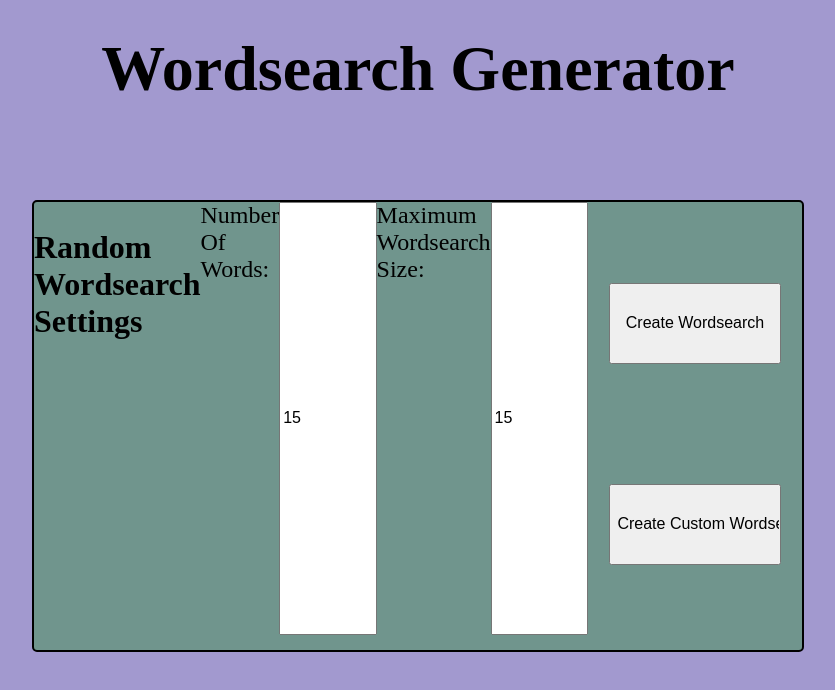
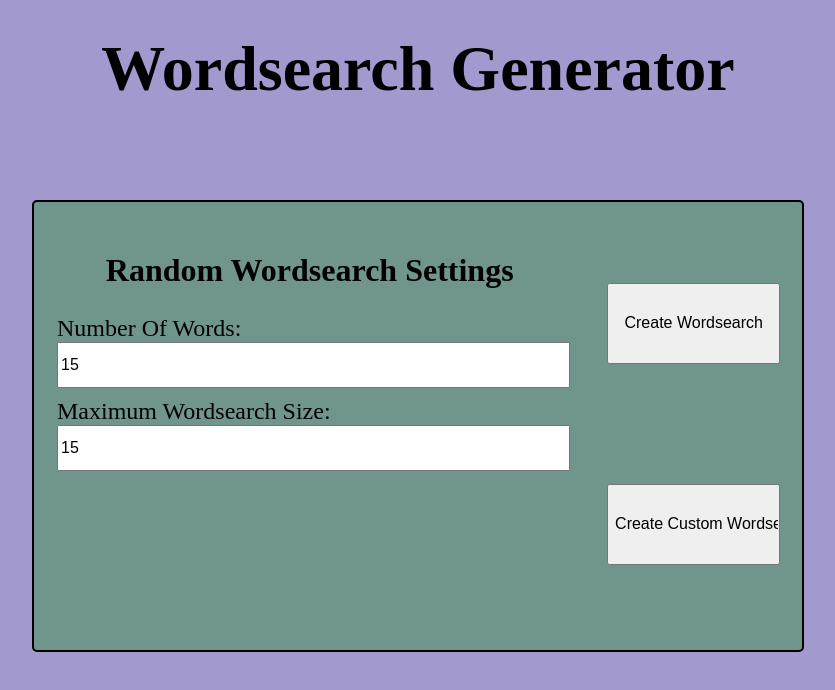
Before and after one commit to Defalt0402/wordsearchGenerator, a plain HTML site: page index.html in a window 1280 px wide. Both pictures are taken after a click on the button "Create Random Wordsearch". Shown: the whole page, without its empty margins (222-1057 px from the left). Drawn offline with nearby package versions, Linux system fonts and the light colour scheme.

Commit message:
Fix words not appearing correctly in list. Add file to place completed search on new page

```diff
--- a/generate.js
+++ b/generate.js
@@ -246,10 +246,14 @@ function drawSearch(){
       textSize(24);
       fill(200);
       stroke(0);
-      console.log(usedWords[i]);
+      console.log(i);
       text(usedWords[i], RX + wordSeperationX + (j * wordSeperationX), 140 + wordSeperationY + (Math.floor(i/2) * wordSeperationY));
       i++;
+      if (i >= usedWords.length) {
+          break;
+      }
     }
+    i--;
   }
 }
 
@@ -273,9 +277,10 @@ customForm.addEventListener("submit", (e) => {
     // Add the word
     // If successful, add word to usedWords list
     if (placeWord(words[i])) {
-        usedWords.push(words[i]);
+      usedWords.push(words[i]);
     }
   }
+
 
   // Replaces all remaining _ characters with a random letter
   for (var i = 0; i < maxLength; i++) {
--- a/index.html
+++ b/index.html
@@ -28,11 +28,13 @@
       </div>
       <div class="front-container" id="random-container">
         <form id="random-form" action="">
-          <h2>Random Wordsearch Settings</h2>
-          <label for="numWords">Number Of Words:</label>
-          <input id="numWords" type="number" name="numWords" value="15">
-          <label for="maxSize">Maximum Wordsearch Size:</label>
-          <input id="maxSize" type="number" name="maxSize" value="15">
+          <div id="random-form-left">
+            <h2>Random Wordsearch Settings</h2>
+            <label for="numWords">Number Of Words:</label>
+            <input id="numWords" type="number" name="numWords" value="15">
+            <label for="maxSize">Maximum Wordsearch Size:</label>
+            <input id="maxSize" type="number" name="maxSize" value="15">
+          </div>
           <div class="submit-container">
             <input type="submit" name="submitButton" value="Create Wordsearch">
             <input type="button" name="customButton" onclick="showSection(event, 'custom-container')" value="Create Custom Wordsearch" class="sectionLinks" id="defaultOpen">
--- a/styles.css
+++ b/styles.css
@@ -62,6 +62,17 @@ form {
   text-align: center;
 }
 
+#random-form-left {
+  display: flex;
+  position: relative;
+  flex-direction: column;
+  justify-content: flex-start;
+  height: 80%;
+  width: 70%;
+  margin: 3%;
+  text-align: center;
+}
+
 form h2{
   font-size: 4vh;
 }
```
Also changed, not shown: search.html (added).
